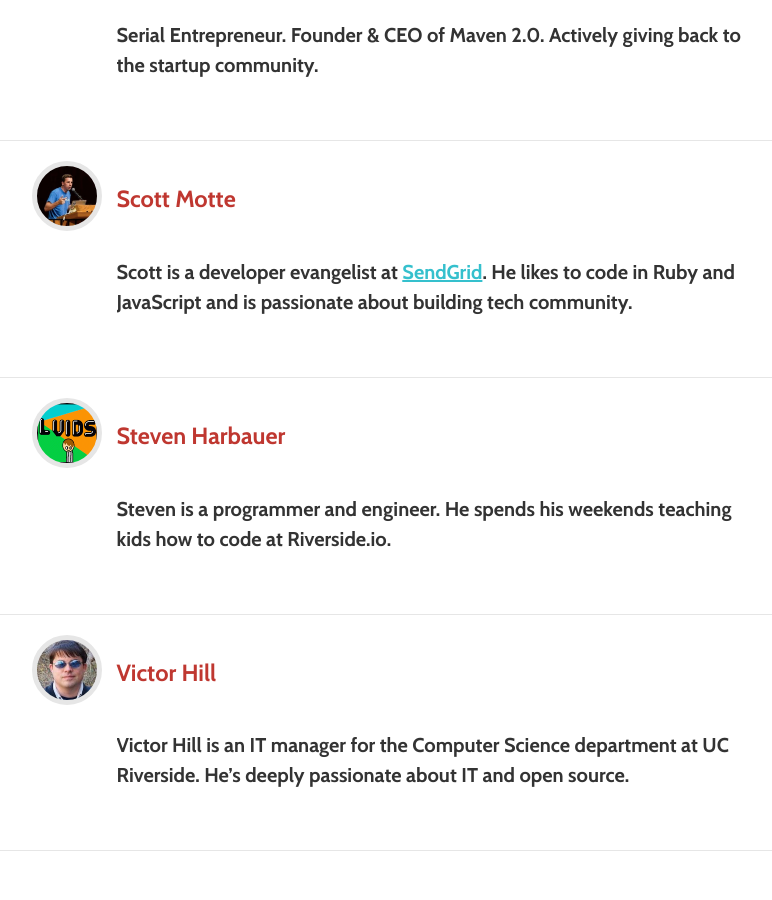
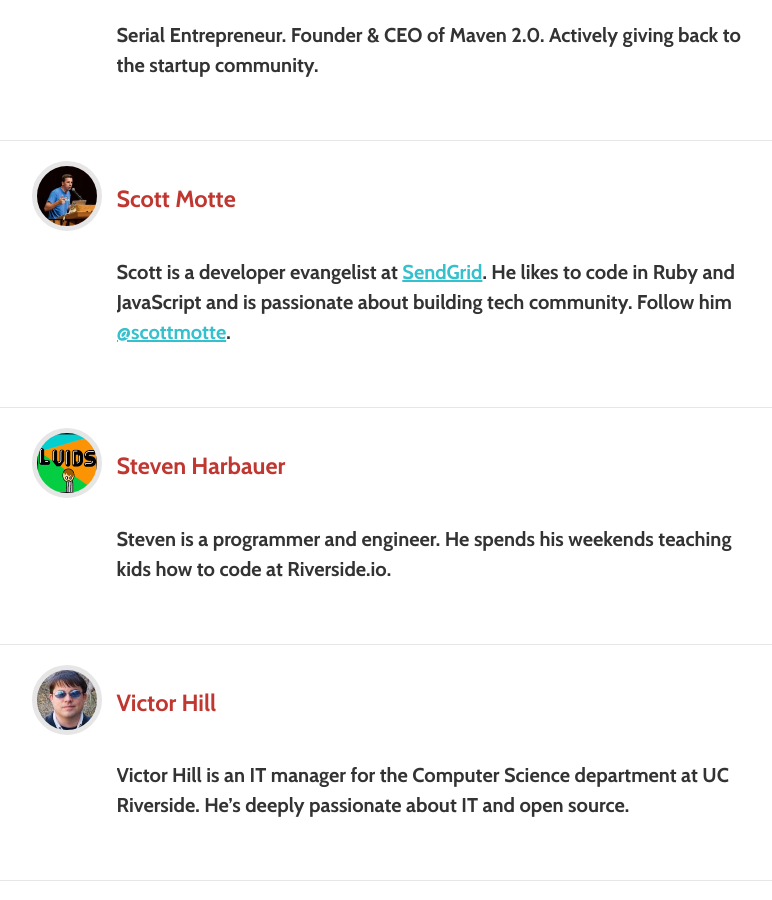
Before and after one commit to riversideio/riversideio.github.io, a Jekyll site: the page built from members.html, in a window 1280 px wide and 900 px high, scrolled down 3499 px. Shown: the whole window, without its empty margins (241-1013 px from the left). Built offline with Jekyll 4.4.1, drawn with Linux system fonts in a browser that asks for light colours; nearby versions of some CDN libraries; some web fonts are replaced; Markdown is read by kramdown in place of the engine named in the settings.

Commit message:
Add my twitter

```diff
--- a/_data/members.yml
+++ b/_data/members.yml
@@ -41,7 +41,7 @@
   about : "Serial Entrepreneur. Founder & CEO of Maven 2.0. Actively giving back to the startup community."
 - name : Scott Motte
   avatar : ./img/members/scottmotte.png
-  about : Scott is a developer evangelist at [SendGrid](http://sendgrid.com). He likes to code in Ruby and JavaScript and is passionate about building tech community.
+  about : Scott is a developer evangelist at [SendGrid](http://sendgrid.com). He likes to code in Ruby and JavaScript and is passionate about building tech community. Follow him [@scottmotte](http://twitter.com/scottmotte).
 - name : Steven Harbauer
   avatar : ./img/members/stevenharbauer.jpg
   about : Steven is a programmer and engineer. He spends his weekends teaching kids how to code at Riverside.io.
```
